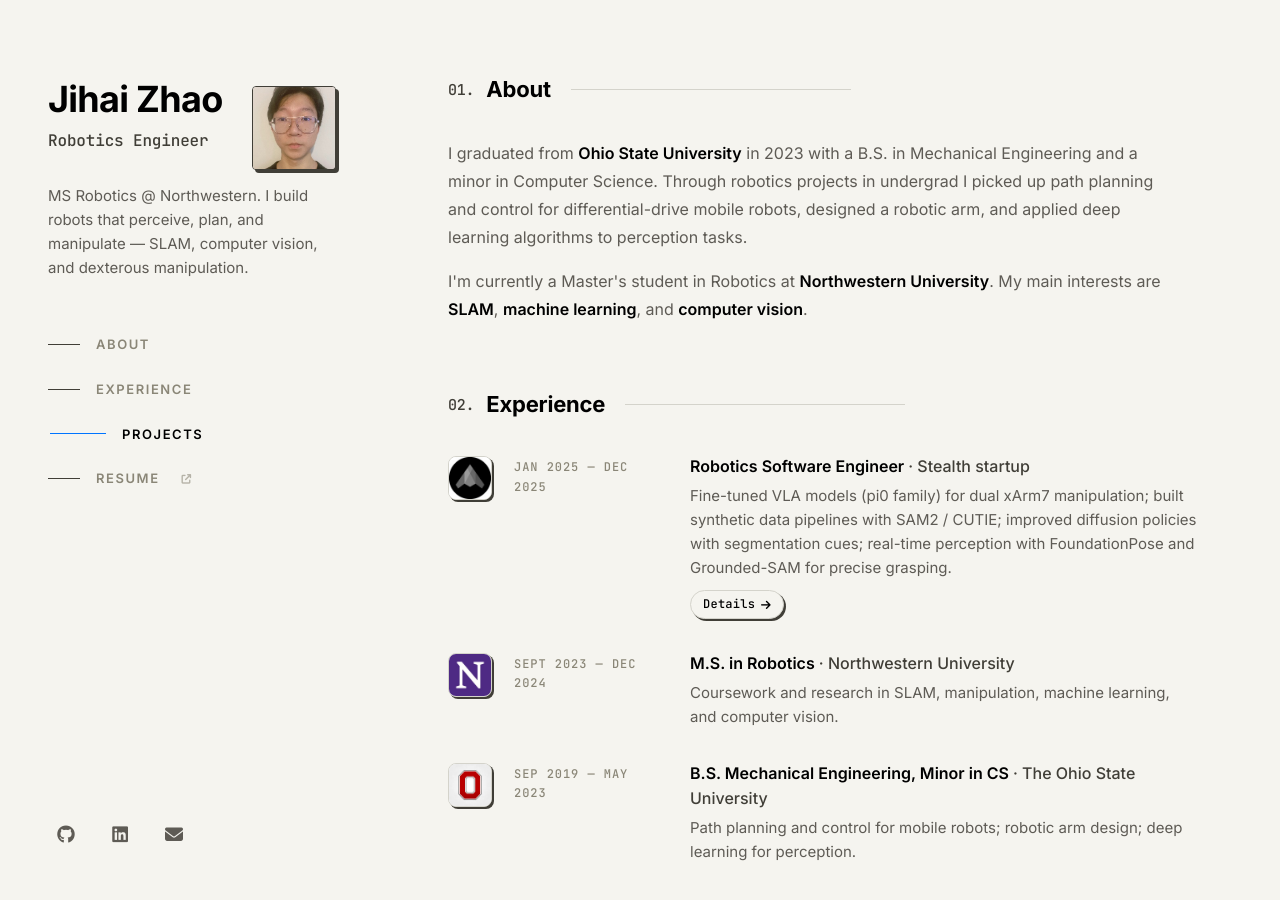
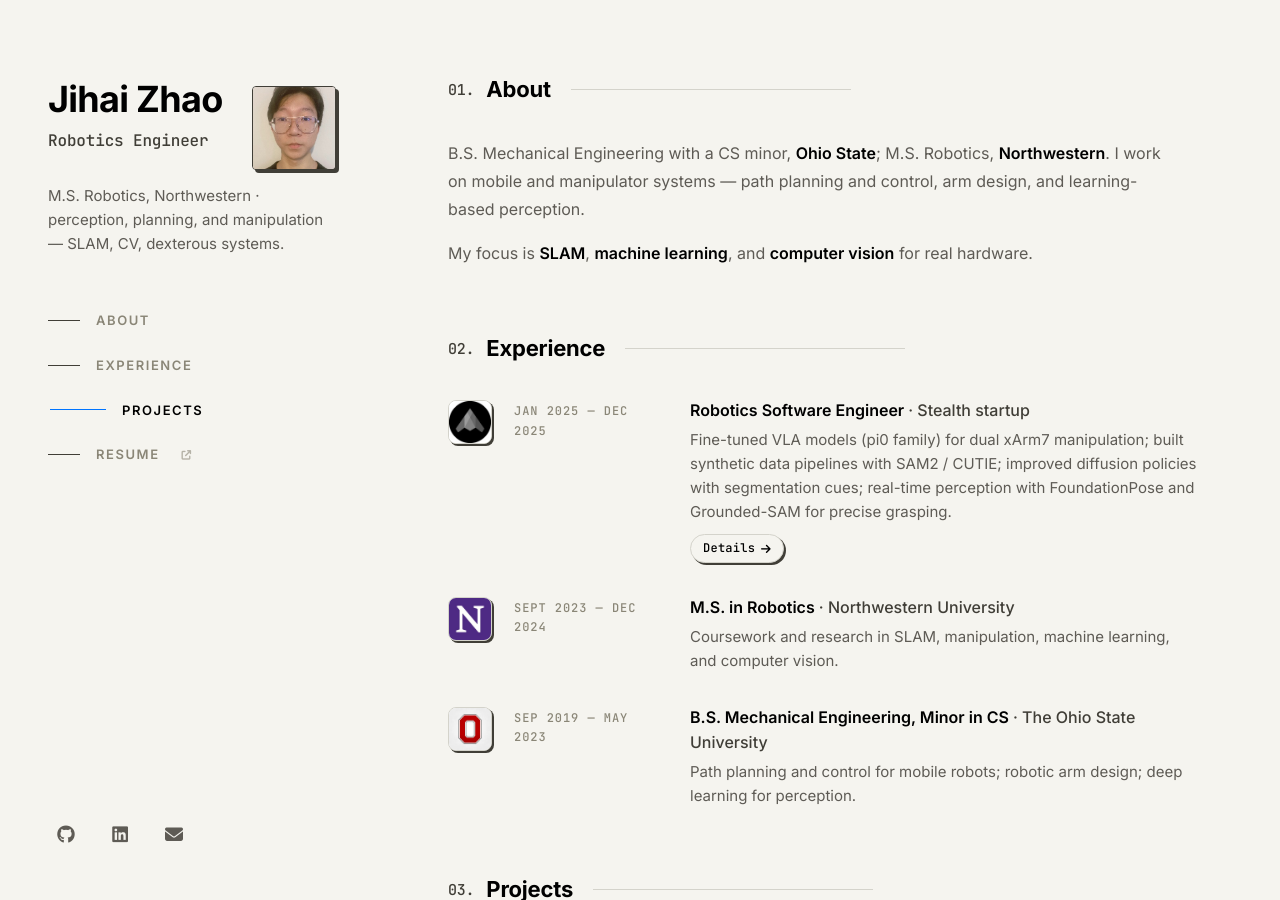
Before and after one commit to JihaiZhao/jihaizhao.github.io, a Jekyll site: the page preview.html, which Jekyll copies as it is, in a window 1280 px wide and 900 px high. Built offline with Jekyll 4.4.1, drawn with Linux system fonts in a browser that asks for light colours.

Commit message:
Shorten hero and About copy; M.S. complete; drop graduation years
Co-authored-by: Cursor <cursoragent@cursor.com>

```diff
--- a/_config.yml
+++ b/_config.yml
@@ -3,7 +3,7 @@ title: Jihai Zhao
 tagline: Robotics Engineer
 email: jihai518@gmail.com
 url: https://jihaizhao.github.io
-description: "Jihai Zhao — Robotics Engineer. MS Robotics @ Northwestern. SLAM, manipulation, computer vision."
+description: "Jihai Zhao — Robotics Engineer. Northwestern M.S. · SLAM, vision, manipulation."
 keywords: "robotics, SLAM, computer vision, manipulation, ROS, Northwestern"
 meta_author: Jihai Zhao
 
@@ -11,15 +11,13 @@ meta_author: Jihai Zhao
 hero:
   name: Jihai Zhao
   role: Robotics Engineer
-  blurb: MS Robotics @ Northwestern. I build robots that perceive, plan, and manipulate — SLAM, computer vision, and dexterous manipulation.
+  blurb: M.S. Robotics, Northwestern · perception, planning, and manipulation — SLAM, CV, dexterous systems.
 
 about: |
-  I graduated from <strong>Ohio State University</strong> in 2023 with a B.S. in Mechanical Engineering and a minor in Computer Science.
-  Through robotics projects in undergrad I picked up path planning and control for differential-drive mobile robots,
-  designed a robotic arm, and applied deep learning algorithms to perception tasks.
+  B.S. Mechanical Engineering with a CS minor, <strong>Ohio State</strong>; M.S. Robotics, <strong>Northwestern</strong>.
+  I work on mobile and manipulator systems — path planning and control, arm design, and learning-based perception.
 
-  I'm currently a Master's student in Robotics at <strong>Northwestern University</strong>.
-  My main interests are <strong>SLAM</strong>, <strong>machine learning</strong>, and <strong>computer vision</strong>.
+  My focus is <strong>SLAM</strong>, <strong>machine learning</strong>, and <strong>computer vision</strong> for real hardware.
 
 # Resume link gets ?v=<build unix time> so browsers/CDNs fetch a new copy after each deploy.
 resume_url: img/Jihai_CV.pdf
--- a/preview.html
+++ b/preview.html
@@ -5,7 +5,7 @@
   <meta http-equiv="X-UA-Compatible" content="IE=edge">
   <meta name="viewport" content="width=device-width, initial-scale=1">
   <title>Jihai Zhao — Robotics Engineer (PREVIEW)</title>
-  <meta name="description" content="Jihai Zhao — Robotics Engineer. MS Robotics @ Northwestern. SLAM, manipulation, computer vision.">
+  <meta name="description" content="Jihai Zhao — Robotics Engineer. Northwestern M.S. · SLAM, vision, manipulation.">
 
   <link rel="stylesheet" href="style.css?v=20260516">
   <link rel="stylesheet" href="css/font-awesome/css/all.min.css">
@@ -31,7 +31,7 @@
               <img src="img/profile.jpg" alt="Jihai Zhao" class="side-avatar">
             </a>
           </div>
-          <p class="side-blurb">MS Robotics @ Northwestern. I build robots that perceive, plan, and manipulate — SLAM, computer vision, and dexterous manipulation.</p>
+          <p class="side-blurb">M.S. Robotics, Northwestern · perception, planning, and manipulation — SLAM, CV, dexterous systems.</p>
         </header>
 
         <nav class="side-nav" aria-label="In-page navigation">
@@ -55,8 +55,8 @@
       <section id="about" class="section">
         <h2 class="section-title"><span class="num">01.</span> About</h2>
         <div class="about-body">
-          <p>I graduated from <strong>Ohio State University</strong> in 2023 with a B.S. in Mechanical Engineering and a minor in Computer Science. Through robotics projects in undergrad I picked up path planning and control for differential-drive mobile robots, designed a robotic arm, and applied deep learning algorithms to perception tasks.</p>
-          <p>I'm currently a Master's student in Robotics at <strong>Northwestern University</strong>. My main interests are <strong>SLAM</strong>, <strong>machine learning</strong>, and <strong>computer vision</strong>.</p>
+          <p>B.S. Mechanical Engineering with a CS minor, <strong>Ohio State</strong>; M.S. Robotics, <strong>Northwestern</strong>. I work on mobile and manipulator systems — path planning and control, arm design, and learning-based perception.</p>
+          <p>My focus is <strong>SLAM</strong>, <strong>machine learning</strong>, and <strong>computer vision</strong> for real hardware.</p>
         </div>
       </section>
 
```
